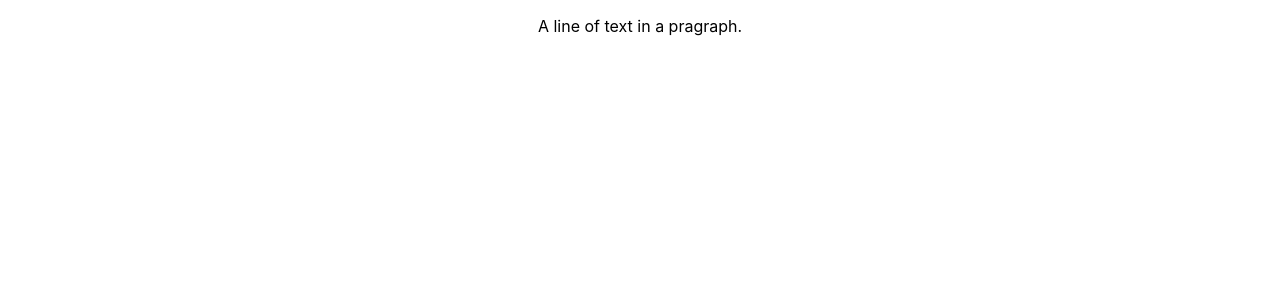
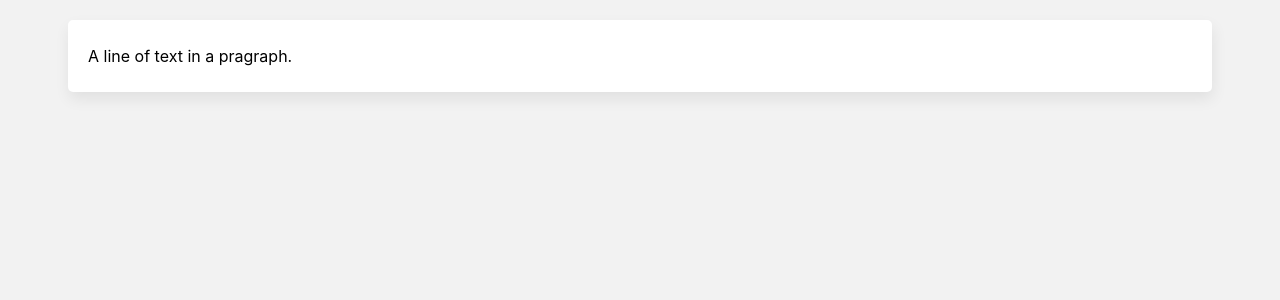
Before and after one commit to anderwesch/rich-text-editor, a React (Create React App) app: page / in a window 1280 px wide. Shown: the top 300 px of the page. Built offline with nearby package versions, Linux system fonts and the light colour scheme.

Commit message:
Updated styles

```diff
--- a/src/App.css
+++ b/src/App.css
@@ -1,38 +1,16 @@
 .App {
-  text-align: center;
+  background: #F2F2F2;
 }
 
-.App-logo {
-  height: 40vmin;
-  pointer-events: none;
+.wrapper {
+  margin: auto;
+  width: 1144px;
 }
 
-@media (prefers-reduced-motion: no-preference) {
-  .App-logo {
-    animation: App-logo-spin infinite 20s linear;
-  }
+.editor-wrapper {
+  background: #FFF;
+  border-radius: 5px;
+  box-shadow: 1px 7px 15px rgba(0, 0, 0, .075);
+  margin-top: 20px;
+  padding: 10px 20px;
 }
-
-.App-header {
-  background-color: #282c34;
-  min-height: 100vh;
-  display: flex;
-  flex-direction: column;
-  align-items: center;
-  justify-content: center;
-  font-size: calc(10px + 2vmin);
-  color: white;
-}
-
-.App-link {
-  color: #61dafb;
-}
-
-@keyframes App-logo-spin {
-  from {
-    transform: rotate(0deg);
-  }
-  to {
-    transform: rotate(360deg);
-  }
-}
--- a/src/index.css
+++ b/src/index.css
@@ -5,6 +5,11 @@ body {
     sans-serif;
   -webkit-font-smoothing: antialiased;
   -moz-osx-font-smoothing: grayscale;
+
+  min-height: 100vh;
+  margin: 0;
+  padding: 0;
+  background: #F2F2F2;
 }
 
 code {
```
